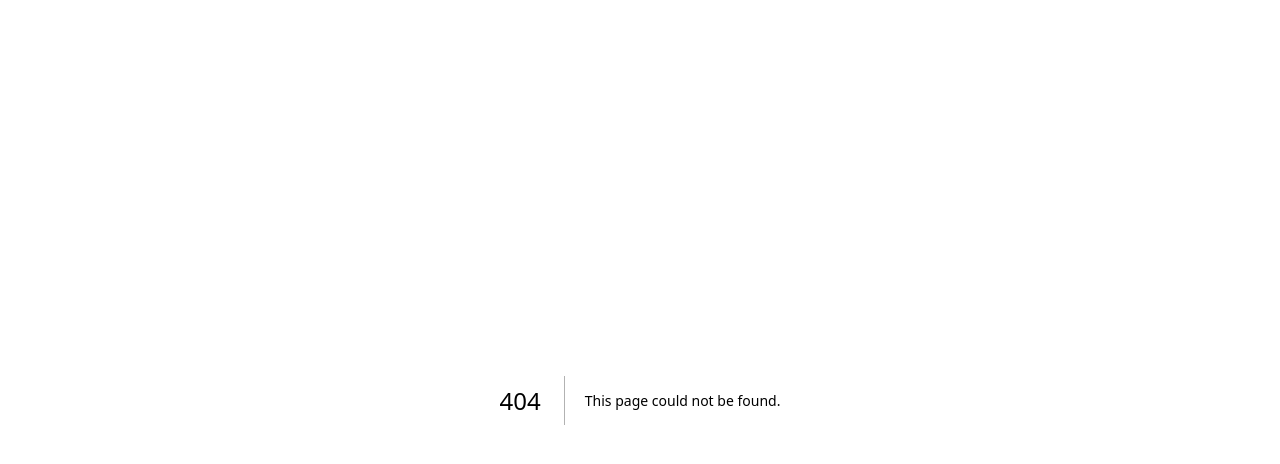
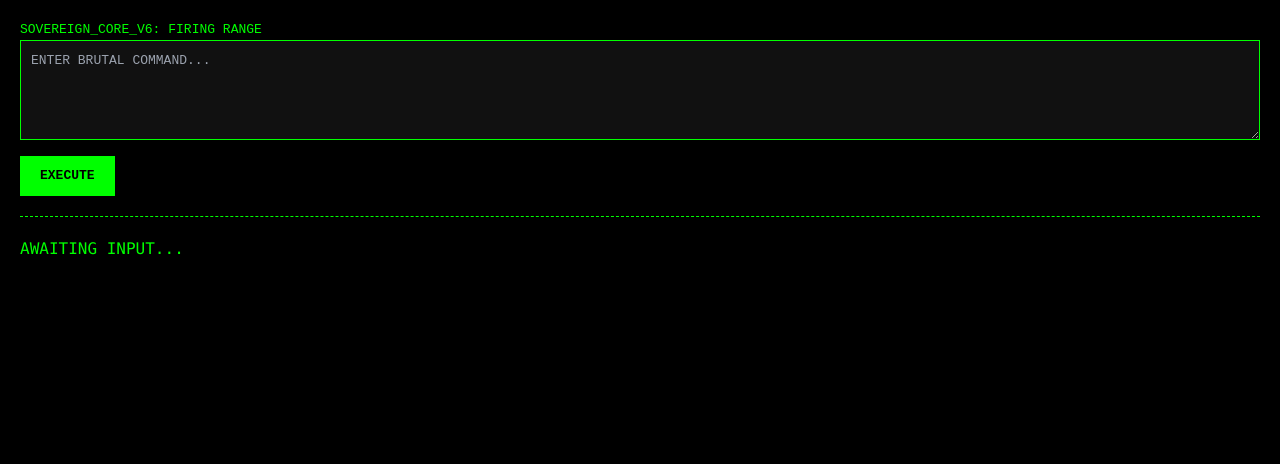
Before and after one commit to boluadeoye/world-class-blog-frontend, a Next.js app: page /sovereign-test in a window 1280 px wide. Before the commit this address had no page. Shown: the top 464 px of the page. Built offline with nearby package versions, Linux system fonts and the light colour scheme.

Commit message:
DEPLOY: Sovereign Firing Range for Core Validation

```diff
--- /dev/null
+++ b/src/app/sovereign-test/page.tsx
@@ -0,0 +1,29 @@
+'use client';
+import { useState } from 'react';
+import { useSovereign } from '@/hooks/useSovereign';
+
+export default function FiringRange() {
+  const [prompt, setPrompt] = useState('');
+  const { execute, output, loading } = useSovereign();
+
+  return (
+    <div style={{ padding: '20px', background: '#000', color: '#0f0', minHeight: '100vh', fontFamily: 'monospace' }}>
+      <h1>SOVEREIGN_CORE_V6: FIRING RANGE</h1>
+      <textarea
+        value={prompt}
+        onChange={(e) => setPrompt(e.target.value)}
+        style={{ width: '100%', height: '100px', background: '#111', color: '#0f0', border: '1px solid #0f0', padding: '10px' }}
+        placeholder="ENTER BRUTAL COMMAND..."
+      />
+      <button
+        onClick={() => execute(prompt)}
+        style={{ marginTop: '10px', padding: '10px 20px', background: '#0f0', color: '#000', border: 'none', cursor: 'pointer', fontWeight: 'bold' }}
+      >
+        {loading ? 'FIRING...' : 'EXECUTE'}
+      </button>
+      <pre style={{ marginTop: '20px', whiteSpace: 'pre-wrap', borderTop: '1px dashed #0f0', paddingTop: '20px' }}>
+        {output || 'AWAITING INPUT...'}
+      </pre>
+    </div>
+  );
+}
```
